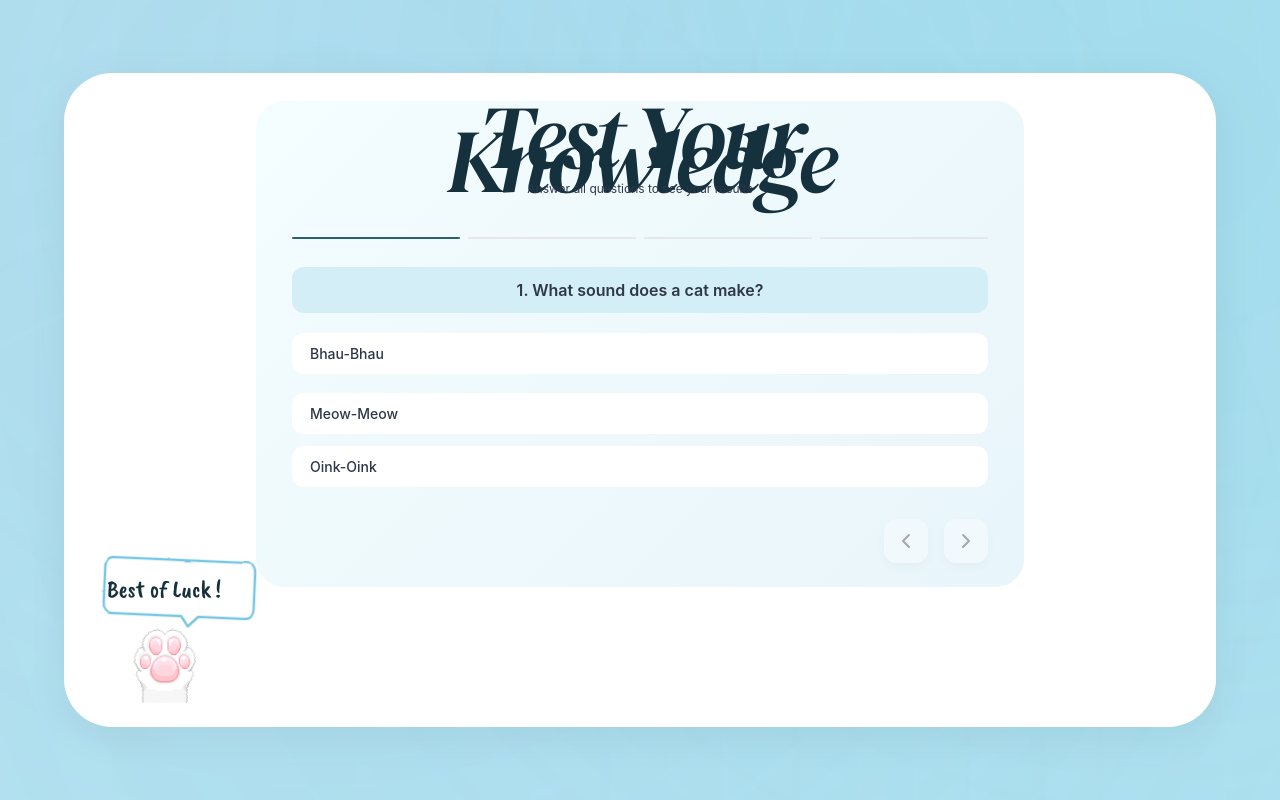
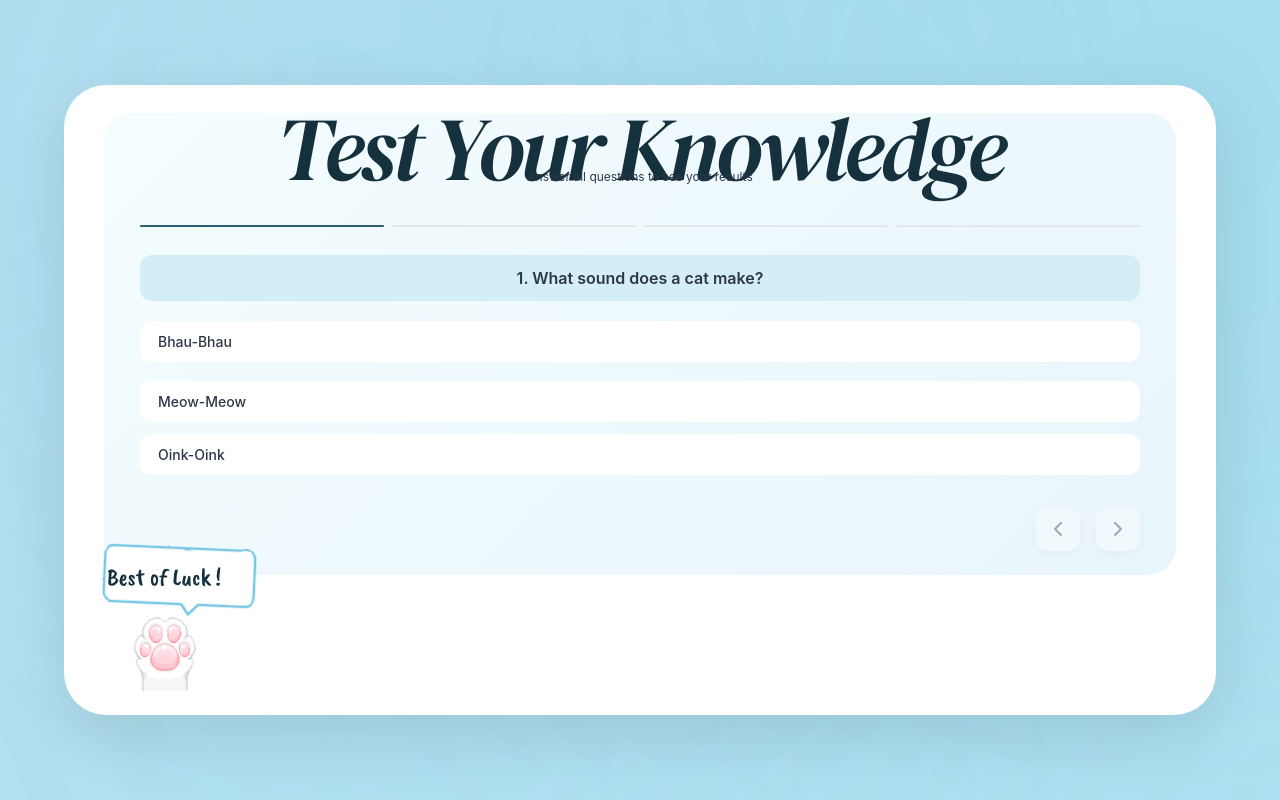
Before and after one commit to rohhxn/theweddingcompany, a Next.js app: page / in a window 1280 px wide. Built offline with nearby package versions, Linux system fonts and the light colour scheme.

Commit message:
Revert "Center quiz content and update card styling to match Figma"
This reverts commit 11424257d68e9efaebed1adfc5935c82a33a5064.

```diff
--- a/app/globals.css
+++ b/app/globals.css
@@ -45,15 +45,15 @@
 @layer components {
   /* Main Quiz Card Container */
   .quiz-card {
-    @apply bg-white rounded-[3rem];
-    box-shadow: 0 10px 40px rgba(0, 0, 0, 0.06);
+    @apply bg-white rounded-[42px];
+    box-shadow: 0 20px 60px rgba(0, 0, 0, 0.1);
     position: relative;
     z-index: 10;
     max-width: 1200px;
     width: 90vw;
     max-height: 85vh;
     margin: 0 auto;
-    padding: 28px 40px 140px 40px;
+    padding: 28px 40px 140px 40px; /* Balanced padding with room for cat paw */
     height: auto;
     display: flex;
     align-items: center;
@@ -67,8 +67,6 @@
     padding: 24px 36px; /* Removed extra bottom padding */
     min-height: auto;
     width: 100%;
-    max-width: 48rem; /* Center content with max-width */
-    margin: 0 auto; /* Center horizontally */
     display: flex;
     flex-direction: column;
     justify-content: center;
```
